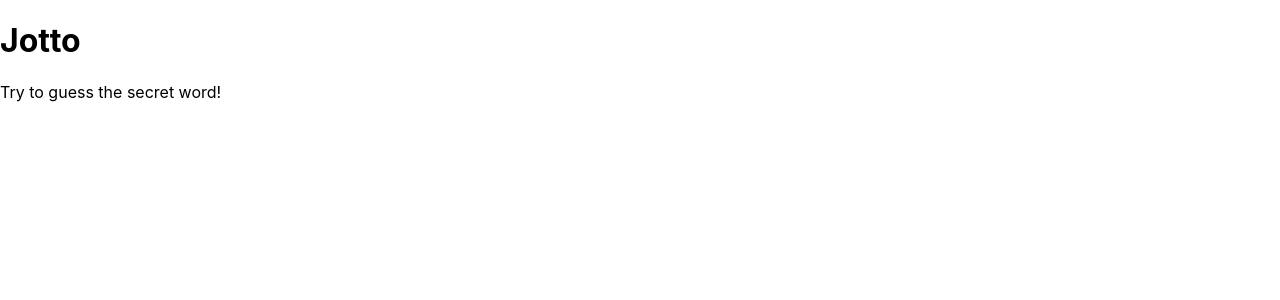
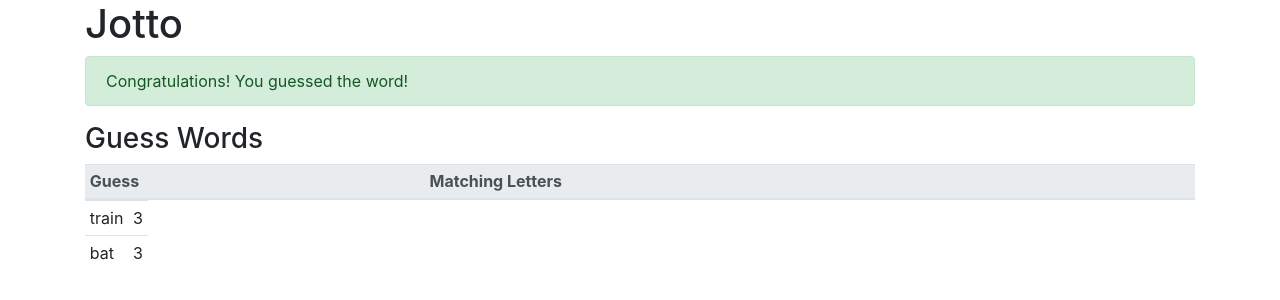
Before and after one commit to oagboghi2/Jotto_testing, a React (Create React App) app: page / in a window 1280 px wide. Shown: the top 300 px of the page. Built offline with nearby package versions, Linux system fonts and the light colour scheme.

Commit message:
Add Bootstrap Styling

```diff
--- a/public/index.html
+++ b/public/index.html
@@ -24,6 +24,7 @@
       work correctly both with client-side routing and a non-root public URL.
       Learn how to configure a non-root public URL by running `npm run build`.
     -->
+    <link rel="stylesheet" href="https://stackpath.bootstrapcdn.com/bootstrap/4.4.1/css/bootstrap.min.css" integrity="sha384-Vkoo8x4CGsO3+Hhxv8T/Q5PaXtkKtu6ug5TOeNV6gBiFeWPGFN9MuhOf23Q9Ifjh" crossorigin="anonymous">
     <title>React App</title>
   </head>
   <body>
--- a/src/App.js
+++ b/src/App.js
@@ -1,16 +1,19 @@
 import React, { Component } from 'react';
-import logo from './logo.svg';
 import './App.css';
-import GuessWords from './comps/GuessWords';
-import Congrats from './comps/Congrats'
+
+import GuessWords from './comps/guessWords';
+import Congrats from './comps/congrats'
 
 class App extends Component {
   render(){
     return (
-      <div>
+      <div className="container">
         <h1>Jotto</h1>
-        <Congrats success={false} />
-        <GuessWords guessedWords={[]}/>
+        <Congrats success={true} />
+        <GuessWords guessedWords={[
+          {guessedWord: 'train', letterMatchCount: 3},
+          {guessedWord: 'bat', letterMatchCount: 3}
+          ]}/>
       </div>
       );
   }
--- a/src/comps/congrats.js
+++ b/src/comps/congrats.js
@@ -11,7 +11,7 @@
 const Congrats = (props) => {
     if(props.success){
         return (
-            <div dtata-test="component-congrats">
+            <div dtata-test="component-congrats" className="alert alert-success">
                 <span data-test="congrats-message">
                     Congratulations! You guessed the word!
                 </span>
--- a/src/comps/guessWords.js
+++ b/src/comps/guessWords.js
@@ -25,8 +25,8 @@
         contents = (
             <div data-test="guessed-words">
             <h3>Guess Words</h3>
-            <table>
-                <thead>
+            <table className="table table-sm">
+                <thead className="thead-light">
                     <tr>
                         <th>Guess</th><th>Matching Letters</th>
                     </tr>
```
